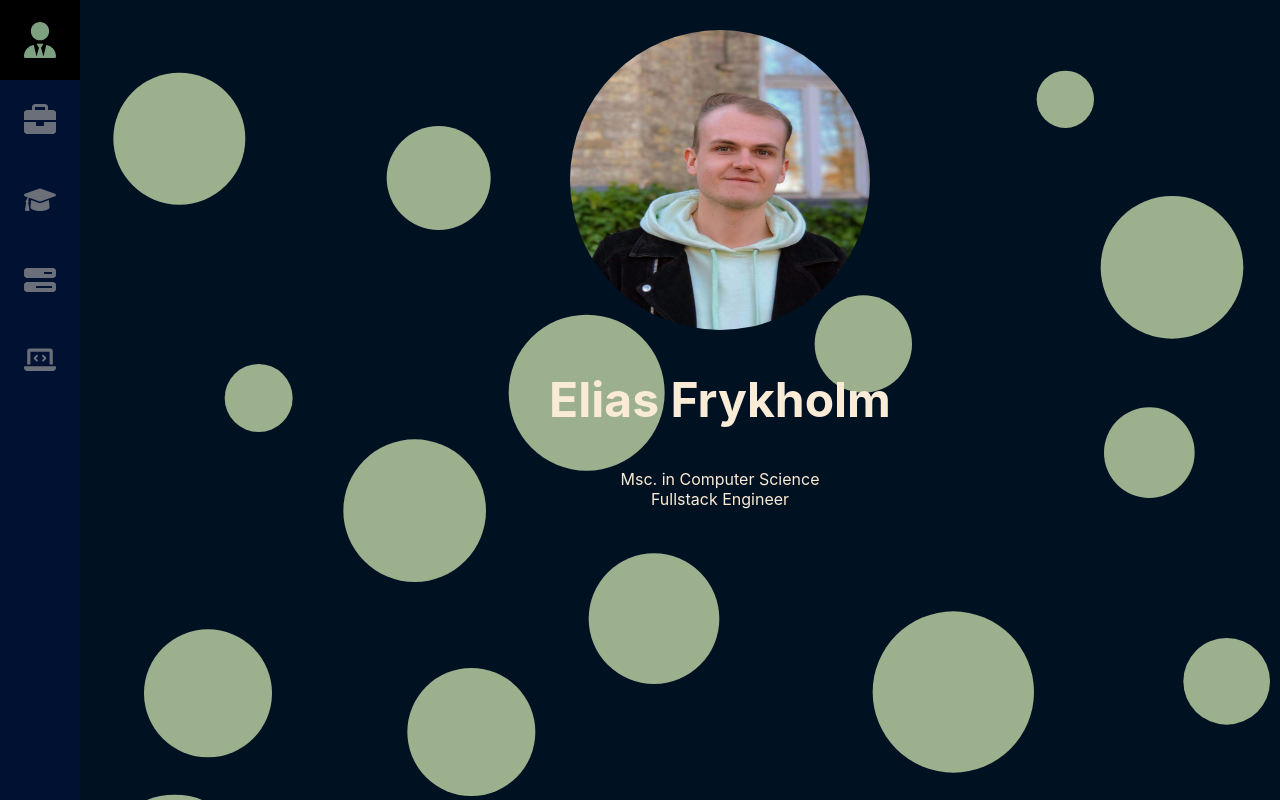
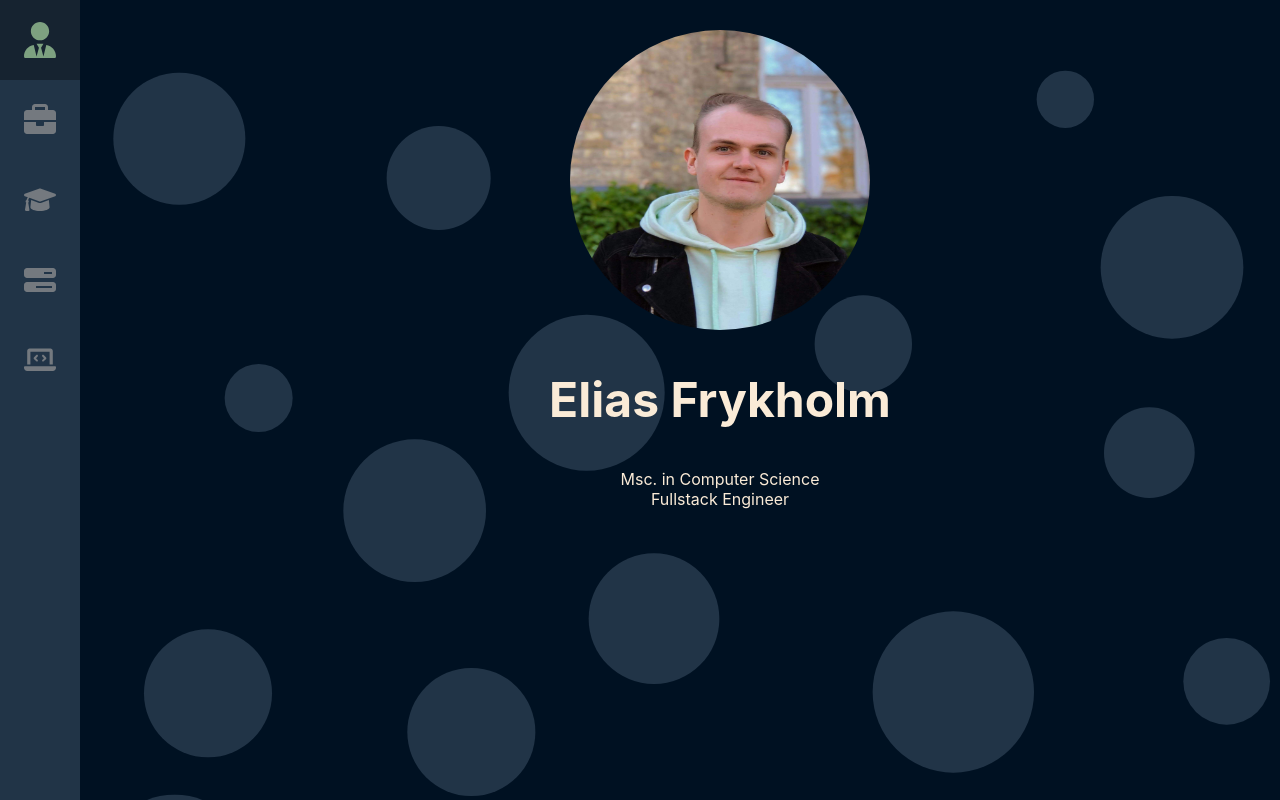
Before and after one commit to EliasFrykholm/eliasfrykholm.github.io, a Next.js app: page / in a window 1280 px wide. Shown: the top 800 px of the page. Built offline with nearby package versions, Linux system fonts and the light colour scheme.

Commit message:
Implement navbar links

```diff
--- a/components/Navbar.tsx
+++ b/components/Navbar.tsx
@@ -1,4 +1,5 @@
 import styles from "../styles/Navbar.module.css";
+import { Link } from "react-scroll";
 
 type Props = {};
 
@@ -6,21 +7,27 @@ function Navbar({}: Props) {
   return (
     <nav className={styles.navbar}>
       <ul>
+        <Link to="about" activeClass={styles.active} spy smooth duration={500}>
           <li>
             <svg xmlns="http://www.w3.org/2000/svg" viewBox="0 0 448 512">
               <path d="M352 128C352 198.7 294.7 256 224 256C153.3 256 96 198.7 96 128C96 57.31 153.3 0 224 0C294.7 0 352 57.31 352 128zM209.1 359.2L176 304H272L238.9 359.2L272.2 483.1L311.7 321.9C388.9 333.9 448 400.7 448 481.3C448 498.2 434.2 512 417.3 512H30.72C13.75 512 0 498.2 0 481.3C0 400.7 59.09 333.9 136.3 321.9L175.8 483.1L209.1 359.2z" />
             </svg>
           </li>
+        </Link>
+        <Link to="experience" activeClass={styles.active} spy smooth duration={500}>
           <li>
             <svg xmlns="http://www.w3.org/2000/svg" viewBox="0 0 512 512">
               <path d="M320 336c0 8.844-7.156 16-16 16h-96C199.2 352 192 344.8 192 336V288H0v144C0 457.6 22.41 480 48 480h416c25.59 0 48-22.41 48-48V288h-192V336zM464 96H384V48C384 22.41 361.6 0 336 0h-160C150.4 0 128 22.41 128 48V96H48C22.41 96 0 118.4 0 144V256h512V144C512 118.4 489.6 96 464 96zM336 96h-160V48h160V96z" />
             </svg>
           </li>
+        </Link>
+        <Link to="education" activeClass={styles.active} spy smooth duration={500}>
           <li>
             <svg xmlns="http://www.w3.org/2000/svg" viewBox="0 0 640 512">
               <path d="M623.1 136.9l-282.7-101.2c-13.73-4.91-28.7-4.91-42.43 0L16.05 136.9C6.438 140.4 0 149.6 0 160s6.438 19.65 16.05 23.09L76.07 204.6c-11.89 15.8-20.26 34.16-24.55 53.95C40.05 263.4 32 274.8 32 288c0 9.953 4.814 18.49 11.94 24.36l-24.83 149C17.48 471.1 25 480 34.89 480H93.11c9.887 0 17.41-8.879 15.78-18.63l-24.83-149C91.19 306.5 96 297.1 96 288c0-10.29-5.174-19.03-12.72-24.89c4.252-17.76 12.88-33.82 24.94-47.03l190.6 68.23c13.73 4.91 28.7 4.91 42.43 0l282.7-101.2C633.6 179.6 640 170.4 640 160S633.6 140.4 623.1 136.9zM351.1 314.4C341.7 318.1 330.9 320 320 320c-10.92 0-21.69-1.867-32-5.555L142.8 262.5L128 405.3C128 446.6 213.1 480 320 480c105.1 0 192-33.4 192-74.67l-14.78-142.9L351.1 314.4z" />
             </svg>
           </li>
+        </Link>
         <li>
           <svg xmlns="http://www.w3.org/2000/svg" viewBox="0 0 512 512">
             <path d="M464 64C490.5 64 512 85.49 512 112V176C512 202.5 490.5 224 464 224H48C21.49 224 0 202.5 0 176V112C0 85.49 21.49 64 48 64H464zM448 128H320V160H448V128zM464 288C490.5 288 512 309.5 512 336V400C512 426.5 490.5 448 464 448H48C21.49 448 0 426.5 0 400V336C0 309.5 21.49 288 48 288H464zM192 352V384H448V352H192z" />
--- a/package.json
+++ b/package.json
@@ -9,10 +9,12 @@
         "lint": "next lint"
     },
     "dependencies": {
+        "@types/react-scroll": "^1.8.3",
         "next": "12.2.2",
         "react": "18.2.0",
         "react-dom": "18.2.0",
-        "react-icons": "^4.4.0"
+        "react-icons": "^4.4.0",
+        "react-scroll": "^1.8.7"
     },
     "devDependencies": {
         "@types/node": "18.0.3",
--- a/pages/index.tsx
+++ b/pages/index.tsx
@@ -26,7 +26,7 @@ const Home: NextPage = () => {
       <Navbar />
 
       <main className={styles.background} style={{ backgroundPositionY: offsetY * 0.5 }}>
-        <section>
+        <section id="about">
           <div className={styles.about}>
             <Image src="/profile-image.jpeg" width={300} height={300} className={styles.avatar} />
             <h1>Elias Frykholm</h1>
@@ -35,7 +35,7 @@ const Home: NextPage = () => {
           </div>
         </section>
 
-        <section>
+        <section id="experience">
           <h1>Experience</h1>
           <WaveSection scrollOffset={offsetY} index={0}>
             <h2>Cygni, Part of Accenture - Fullstack Engineer Consultant</h2>
@@ -144,7 +144,7 @@ const Home: NextPage = () => {
             </p>
           </WaveSection>
         </section>
-        <section>
+        <section id="education">
           <h1>Education</h1>
           <WaveSection scrollOffset={offsetY} index={1}>
             <h2>Lund University - Master of Science, Computer Science</h2>
--- a/styles/Navbar.module.css
+++ b/styles/Navbar.module.css
@@ -3,7 +3,7 @@
     height: 100vh;
     position: fixed;
     z-index: 1;
-    background-color: var(--navbar-color);
+    background-color: var(--secondary-color);
 }
 
 .navbar ul {
@@ -20,11 +20,16 @@
     align-items: center;
     height: 5rem;
     filter: grayscale(100%) opacity(0.7);
+    transition: 500ms;
 }
 
 .navbar li:hover {
     filter: grayscale(0%) opacity(1);
-    background-color: black;
+}
+
+.active li {
+    filter: grayscale(0%) opacity(1);
+    background-color: #162330;
 }
 
 .navbar svg {
--- a/styles/globals.css
+++ b/styles/globals.css
@@ -2,8 +2,7 @@
     --bg-color: #001122;
     --text-light: antiquewhite;
     --primary-color: hsl(126, 16%, 56%);
-    --secondary-color: #1a2836;
-    --navbar-color: #001132;
+    --secondary-color: #213447;
 }
 
 html,
```
Also changed, not shown: public/background.svg, 1 other file (tests, documents, lock files or other folders). Lines whose indentation alone changed are shown as unchanged.
